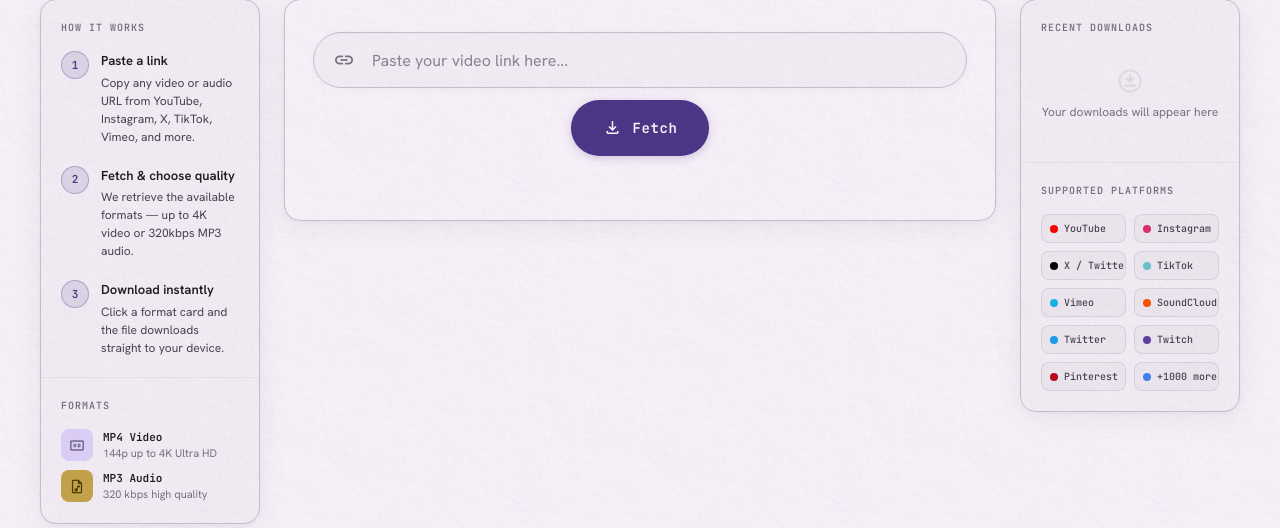
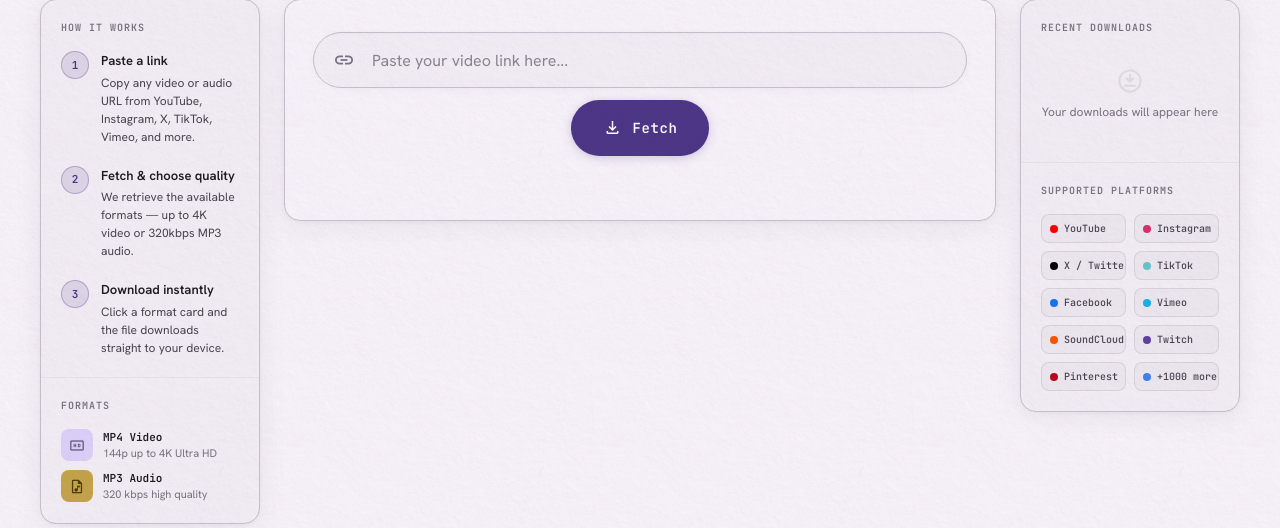
Before and after one commit to Cachemarra/DownloadAnything, a FastAPI app: page / in a window 1280 px wide. Shown: the part 125-653 px from the top of the page. Run offline with FastAPI, Linux system fonts and the light colour scheme; parts of the project's set-up code (start-up, migrations or seed data) failed here and were passed over; some libraries are stand-ins or nearby versions.

Commit message:
Fix: replace duplicate Twitter platform chip with Facebook in right sidebar

```diff
--- a/templates/index.html
+++ b/templates/index.html
@@ -627,9 +627,9 @@
             <div class="platform-chip"><span class="platform-dot" style="background:#e1306c;"></span>Instagram</div>
             <div class="platform-chip"><span class="platform-dot" style="background:#000000;"></span>X / Twitter</div>
             <div class="platform-chip"><span class="platform-dot" style="background:#69C9D0;"></span>TikTok</div>
+            <div class="platform-chip"><span class="platform-dot" style="background:#1877f2;"></span>Facebook</div>
             <div class="platform-chip"><span class="platform-dot" style="background:#1ab7ea;"></span>Vimeo</div>
             <div class="platform-chip"><span class="platform-dot" style="background:#ff5500;"></span>SoundCloud</div>
-            <div class="platform-chip"><span class="platform-dot" style="background:#1da1f2;"></span>Twitter</div>
             <div class="platform-chip"><span class="platform-dot" style="background:#6441a5;"></span>Twitch</div>
             <div class="platform-chip"><span class="platform-dot" style="background:#bd081c;"></span>Pinterest</div>
             <div class="platform-chip"><span class="platform-dot" style="background:#4285f4;"></span>+1000 more</div>
```
